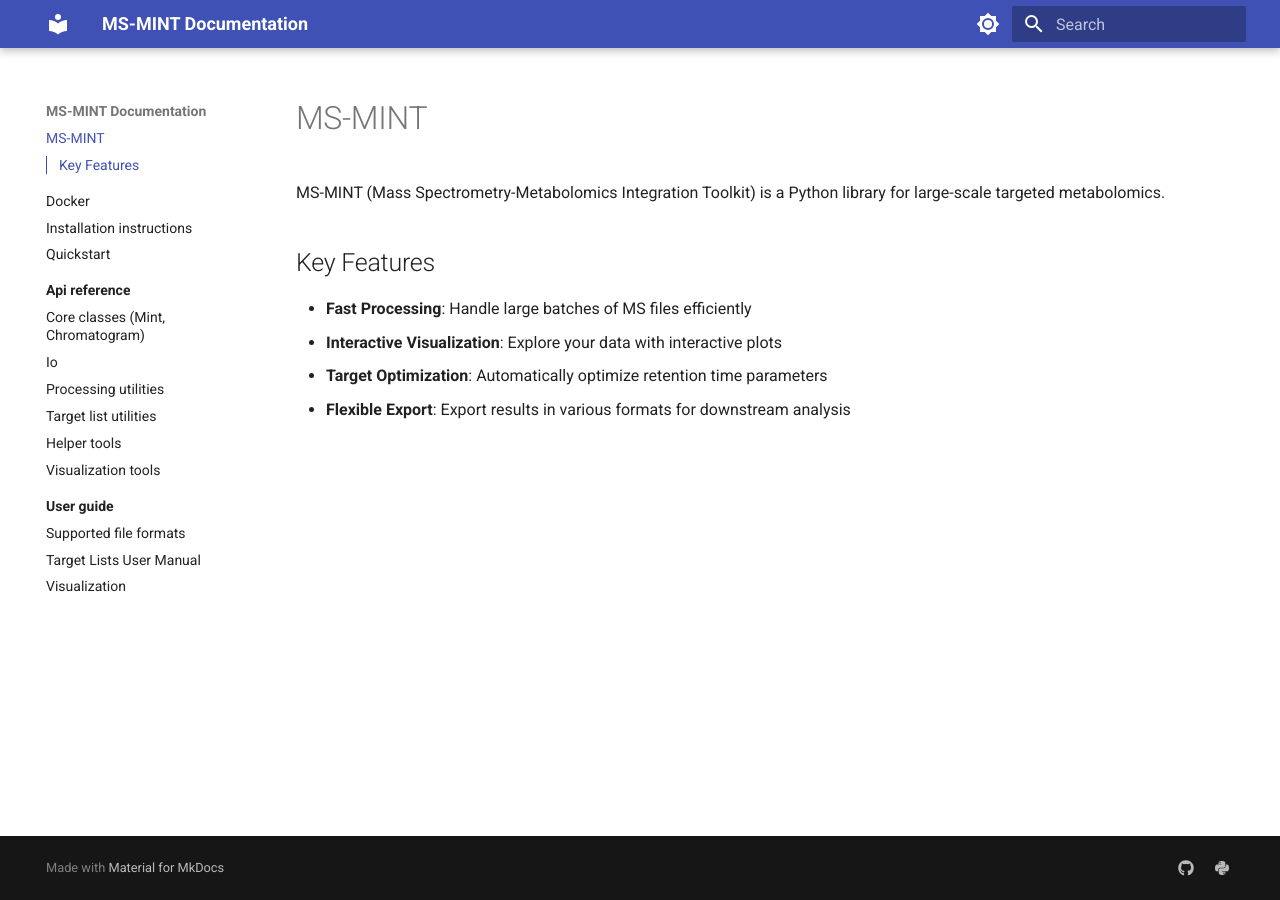
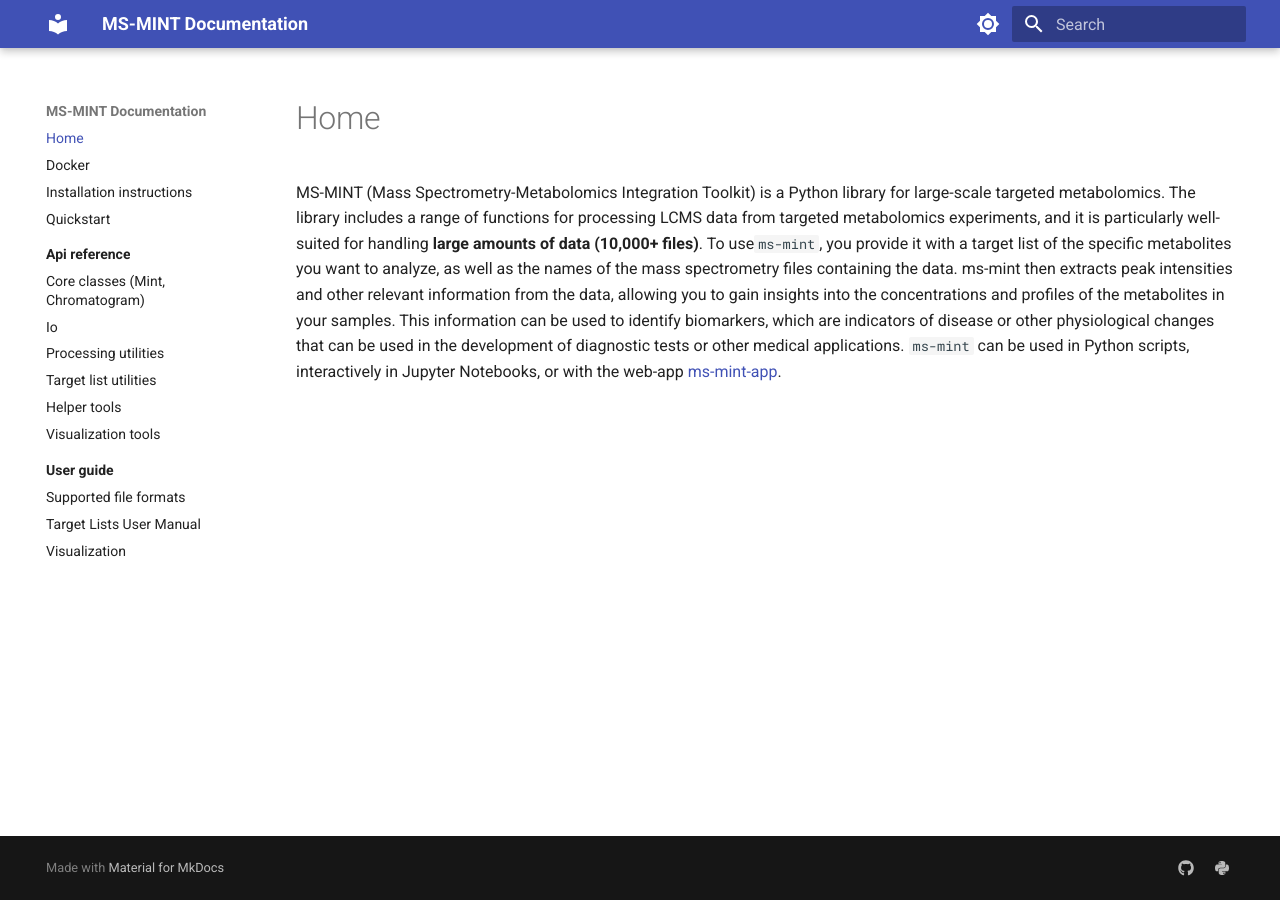
Before and after one commit to LewisResearchGroup/ms-mint, an MkDocs documentation site: the page built from docs/index.md, in a window 1280 px wide. Built offline with MkDocs 1.6.1 and Material for MkDocs 9.7.7, drawn with Linux system fonts in a browser that asks for light colours.

```diff
--- a/docs/index.md
+++ b/docs/index.md
@@ -1,10 +1,2 @@
-# MS-MINT
 
-MS-MINT (Mass Spectrometry-Metabolomics Integration Toolkit) is a Python library for large-scale targeted metabolomics.
-
-## Key Features
-
-- **Fast Processing**: Handle large batches of MS files efficiently
-- **Interactive Visualization**: Explore your data with interactive plots
-- **Target Optimization**: Automatically optimize retention time parameters
-- **Flexible Export**: Export results in various formats for downstream analysis
+MS-MINT (Mass Spectrometry-Metabolomics Integration Toolkit) is a Python library for large-scale targeted metabolomics. The library includes a range of functions for processing LCMS data from targeted metabolomics experiments, and it is particularly well-suited for handling **large amounts of data (10,000+ files)**. To use`ms-mint`, you provide it with a target list of the specific metabolites you want to analyze, as well as the names of the mass spectrometry files containing the data. ms-mint then extracts peak intensities and other relevant information from the data, allowing you to gain insights into the concentrations and profiles of the metabolites in your samples. This information can be used to identify biomarkers, which are indicators of disease or other physiological changes that can be used in the development of diagnostic tests or other medical applications. `ms-mint` can be used in Python scripts, interactively in Jupyter Notebooks, or with the web-app [ms-mint-app](https://lewisresearchgroup.github.io/ms-mint-app/).
```
Also changed, not shown: README.md (+1 -1 lines), docs/api_reference/index.md (+6 -0 lines), pyproject.toml (+4 -8 lines), 1 other file.
